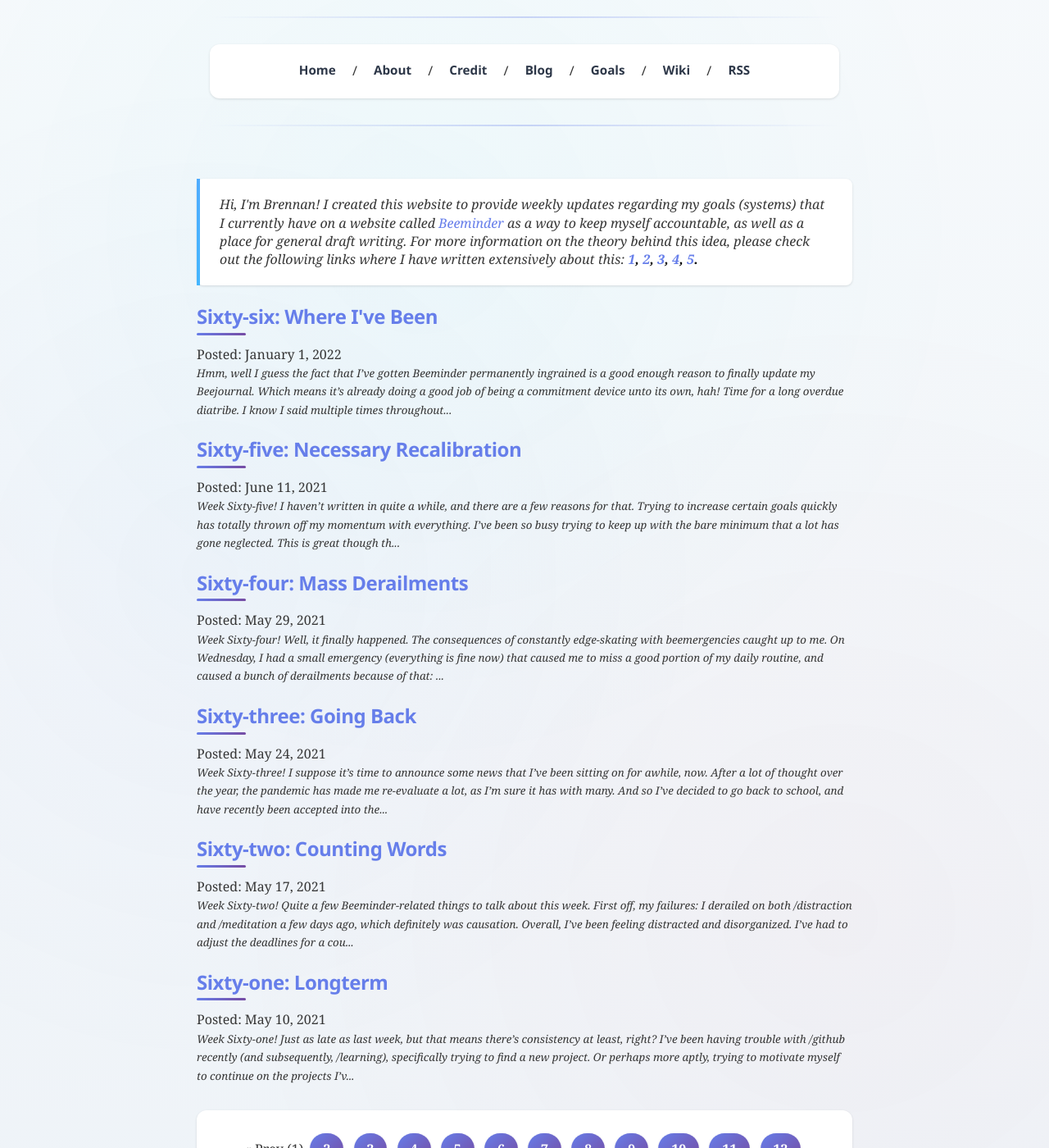
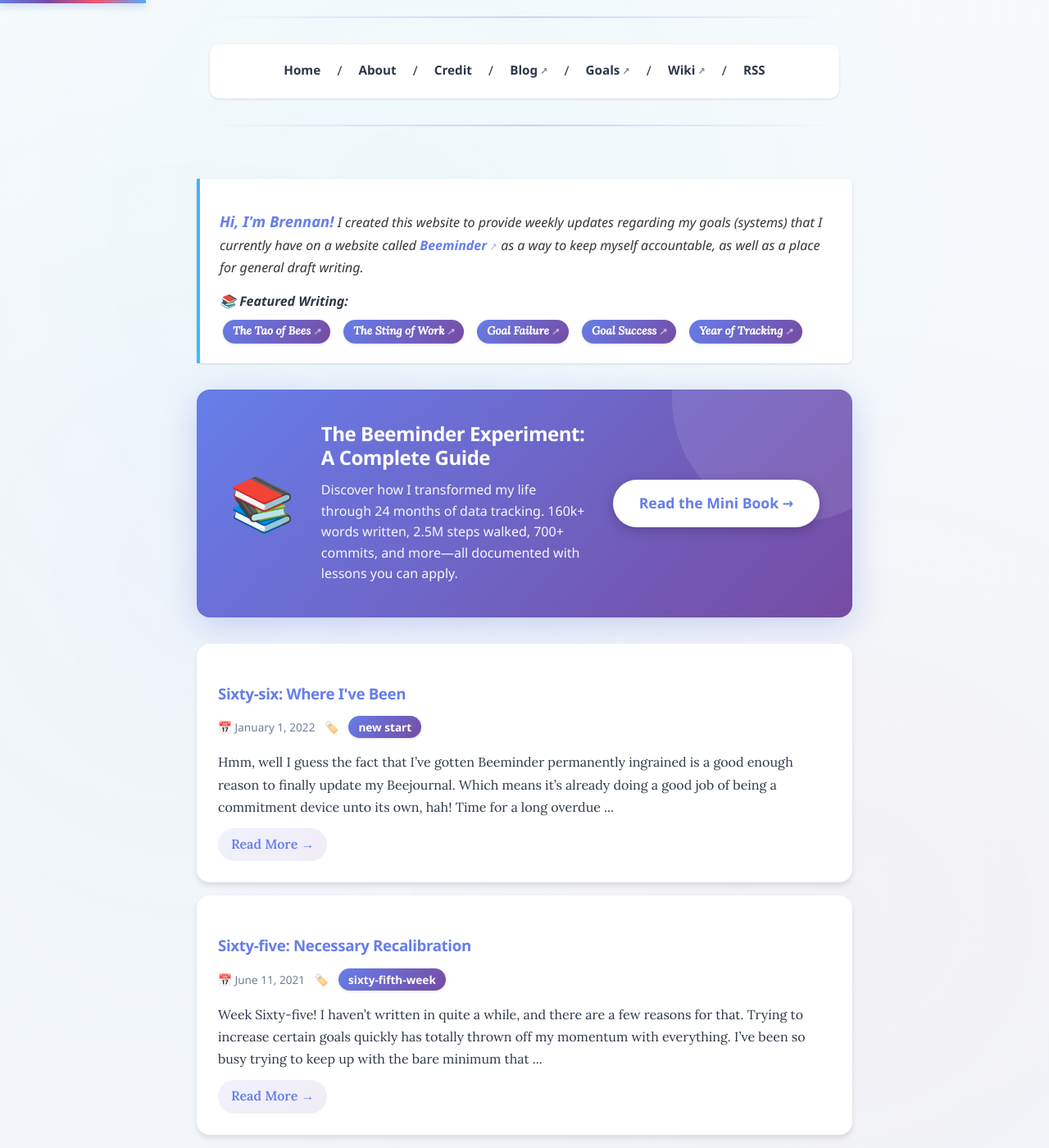
Before and after one commit to brennanbrown/journalbar, a Jekyll site: the page built from index.html, in a window 1280 px wide and 1400 px high, scrolled down 278 px. Shown: the whole window at 82% size. Built offline with Jekyll 4.4.1, drawn with Linux system fonts in a browser that asks for light colours; the list of posts is cut into pages by our own code; some of the changed lines change nothing that is shown; some of the changed text lies outside the part shown.

Commit message:
Update layouts and templates with modern features and Google Fonts

```diff
--- a/_includes/google_analytics.html
+++ b/_includes/google_analytics.html
@@ -1,5 +1,9 @@
-<!-- Global site tag (gtag.js) - Google Analytics -->
-<script async src="https://www.googletagmanager.com/gtag/js?id=UA-54919711-3"></script>
+<!-- Google Analytics 4 -->
+<!-- Note: Replace UA-54919711-3 with your GA4 measurement ID (format: G-XXXXXXXXXX) -->
+<!-- Universal Analytics (UA-) has been sunset by Google as of July 1, 2023 -->
+<!-- To get your GA4 ID, visit: https://analytics.google.com/analytics/web/ -->
+{% if site.google_analytics %}
+<script async src="https://www.googletagmanager.com/gtag/js?id={{ site.google_analytics }}"></script>
 <script>
     window.dataLayer = window.dataLayer || [];
 
@@ -8,5 +12,6 @@
     }
     gtag("js", new Date());
 
-    gtag("config", "UA-54919711-3");
+    gtag("config", "{{ site.google_analytics }}");
 </script>
+{% endif %}
--- a/_includes/head.html
+++ b/_includes/head.html
@@ -2,11 +2,29 @@
     <meta charset="utf-8">
     <meta content="IE=edge" http-equiv="X-UA-Compatible">
     <meta content="width=device-width, initial-scale=1" name="viewport">
-    <link rel="stylesheet" href="https://cdn.jsdelivr.net/npm/water.css@2/out/light.css">
+
+    <!-- Security Headers -->
+    <meta http-equiv="X-Content-Type-Options" content="nosniff">
+    <meta http-equiv="X-Frame-Options" content="SAMEORIGIN">
+    <meta http-equiv="X-XSS-Protection" content="1; mode=block">
+    <meta name="referrer" content="strict-origin-when-cross-origin">
+
+    <!-- Google Fonts -->
+    <link rel="preconnect" href="https://fonts.googleapis.com">
+    <link rel="preconnect" href="https://fonts.gstatic.com" crossorigin>
+    <link href="https://fonts.googleapis.com/css2?family=Lora:ital,wght@0,400;0,500;0,600;0,700;1,400;1,500&display=swap" rel="stylesheet">
+
+    <!-- Stylesheets -->
+    <link rel="stylesheet" href="https://cdn.jsdelivr.net/npm/water.css@2/out/light.css" crossorigin="anonymous">
     <link href="/assets/main.css" rel="stylesheet">
     <link href="/assets/code.css" rel="stylesheet">
+    <link href="/assets/enhancements.css" rel="stylesheet">
+
+    <!-- SEO and Feed -->
     {%- seo -%}
     {%- feed_meta -%}
+
+    <!-- Analytics -->
     {%- if site.google_analytics -%}
     {%- include google_analytics.html -%}
     {%- endif -%}
--- a/_includes/header.html
+++ b/_includes/header.html
@@ -1,7 +1,7 @@
 <header>
     <h1 id="title">
         <a href="/">{{site.title}}</a>
-        —A Metasystem Experiment
+        <span style="font-weight: 400; font-size: 0.85em;">—A Metasystem Experiment</span>
     </h1>
     <p id=quote><mark><em>It gets easier. Every day it gets a little easier. But you gotta do it every day, that’s the hard
         part. But it does get easier.</mark> <br>—Bojack Horseman</em>
--- a/_includes/intro.html
+++ b/_includes/intro.html
@@ -1,11 +1,19 @@
-<p class="site-intro">Hi, I'm Brennan! I created this website to provide weekly updates regarding my goals (systems)
-    that I currently have on a website called <a href="http://beeminder.com/">Beeminder</a> as a way to keep myself
-    accountable, as well as a place for general draft writing. For more information on the theory behind this idea,
-    please check out the following links where I have written extensively about this:
-    <strong>
-        <a href=https://blog.beeminder.com/tao/>1</a>, <a href="https://blog.beeminder.com/tao2/">2</a>,
-        <a href="https://blog.brennanbrown.ca/goal-failure-bc3a39a0f418">3</a>,
-        <a href="https://blog.brennanbrown.ca/5-good-goals-ideas-and-why-86caddb33e70">4</a>,
-        <a href="https://www.linkedin.com/pulse/tracking-every-aspect-my-life-year-brennan-kenneth-brown">5</a>.
-    </strong>
-</p>
+<div class="site-intro reveal">
+    <p style="font-size: 1rem; line-height: 1.7; font-family: 'Segoe UI', Tahoma, Geneva, Verdana, sans-serif;">
+        <strong style="font-size: 1.15rem; color: #667eea;">Hi, I'm Brennan!</strong>
+        I created this website to provide weekly updates regarding my goals (systems) that I currently have on a website called
+        <a href="http://beeminder.com/" class="fancy-link"><strong>Beeminder</strong></a> as a way to keep myself accountable,
+        as well as a place for general draft writing.
+    </p>
+
+    <div style="margin-top: 1rem;">
+        <p style="font-weight: 600; margin-bottom: 0.5rem; color: #2d3748; font-family: 'Segoe UI', Tahoma, Geneva, Verdana, sans-serif;">📚 Featured Writing:</p>
+        <div style="display: flex; flex-wrap: wrap; gap: 0.5rem;">
+            <a href="https://blog.beeminder.com/tao/" class="badge">The Tao of Bees</a>
+            <a href="https://blog.beeminder.com/tao2/" class="badge">The Sting of Work</a>
+            <a href="https://blog.brennanbrown.ca/goal-failure-bc3a39a0f418" class="badge">Goal Failure</a>
+            <a href="https://blog.brennanbrown.ca/5-good-goals-ideas-and-why-86caddb33e70" class="badge">Goal Success</a>
+            <a href="https://www.linkedin.com/pulse/tracking-every-aspect-my-life-year-brennan-kenneth-brown" class="badge">Year of Tracking</a>
+        </div>
+    </div>
+</div>
--- a/_layouts/default.html
+++ b/_layouts/default.html
@@ -17,6 +17,9 @@
 
     {%- include footer.html -%}
     </div>
+
+    <!-- Modern JavaScript Features -->
+    <script src="/assets/modern.js"></script>
 </body>
 
 </html>
--- a/_layouts/home.html
+++ b/_layouts/home.html
@@ -4,6 +4,19 @@ layout: default
 
 <div>
     {%- include intro.html -%}
+
+    <!-- Mini Book CTA -->
+    <div class="minibook-cta">
+        <div class="minibook-cta-content">
+            <div class="minibook-cta-icon">📚</div>
+            <div class="minibook-cta-text">
+                <h3>The Beeminder Experiment: A Complete Guide</h3>
+                <p>Discover how I transformed my life through 24 months of data tracking. 160k+ words written, 2.5M steps walked, 700+ commits, and more—all documented with lessons you can apply.</p>
+            </div>
+            <a href="/minibook/" class="minibook-cta-button">Read the Mini Book →</a>
+        </div>
+    </div>
+
     {{ content }}
 
     {% if site.paginate %}
@@ -16,18 +29,32 @@ layout: default
         {%- assign date_format = site.minima.date_format | default: "%B %-d, %Y" -%}
         {%- for post in posts -%}
 
-            <h2>
-                <a href="{{ post.url | relative_url }}">
-                    {{ post.title | escape }}
+            <article class="post-card reveal">
+                <h3>
+                    <a href="{{ post.url | relative_url }}" style="text-decoration: none;">
+                        {{ post.title | escape }}
+                    </a>
+                </h3>
+
+                <div class="post-meta">
+                    <span>📅 {{ post.date | date: date_format }}</span>
+                    {% if post.tags.size > 0 %}
+                        <span>🏷️
+                            {% for tag in post.tags limit:3 %}
+                                <span class="tag">{{ tag }}</span>
+                            {% endfor %}
+                        </span>
+                    {% endif %}
+                </div>
+
+                <div class="post-excerpt">
+                    {{ post.content | strip_html | escape | truncate: 250 }}
+                </div>
+
+                <a href="{{ post.url | relative_url }}" class="read-more">
+                    Read More →
                 </a>
-            </h2>
-            <span>Posted:
-                {{ post.date | date: date_format }}
-            </span>
-            <br/>
-            <small>
-                <em>{{ post.content | strip_html | escape | truncate: 300}}</em>
-            </small>
+            </article>
 
         {%- endfor -%}
 
--- /dev/null
+++ b/assets/modern.js
@@ -0,0 +1,300 @@
+/**
+ * Modern Interactive Features for Journal.Kim
+ * Updated: October 2025
+ */
+
+// Smooth scroll progress indicator
+function updateScrollProgress() {
+    const scrollProgress = document.querySelector('.scroll-progress');
+    if (!scrollProgress) return;
+
+    const windowHeight = window.innerHeight;
+    const documentHeight = document.documentElement.scrollHeight;
+    const scrollTop = window.pageYOffset || document.documentElement.scrollTop;
+    const scrollPercentage = (scrollTop / (documentHeight - windowHeight)) * 100;
+
+    scrollProgress.style.width = scrollPercentage + '%';
+}
+
+// Scroll to top button
+function initScrollToTop() {
+    const scrollBtn = document.querySelector('.scroll-to-top');
+    if (!scrollBtn) return;
+
+    window.addEventListener('scroll', () => {
+        if (window.pageYOffset > 300) {
+            scrollBtn.classList.add('visible');
+        } else {
+            scrollBtn.classList.remove('visible');
+        }
+    });
+
+    scrollBtn.addEventListener('click', () => {
+        window.scrollTo({
+            top: 0,
+            behavior: 'smooth'
+        });
+    });
+}
+
+// Reveal on scroll animation - DISABLED for less animation
+function initRevealOnScroll() {
+    // Immediately show all reveal elements without animation
+    const reveals = document.querySelectorAll('.reveal');
+    reveals.forEach(element => {
+        element.classList.add('active');
+    });
+}
+
+// Add smooth scroll behavior to all anchor links
+function initSmoothScroll() {
+    document.querySelectorAll('a[href^="#"]').forEach(anchor => {
+        anchor.addEventListener('click', function(e) {
+            const href = this.getAttribute('href');
+            if (href === '#') return;
+
+            e.preventDefault();
+            const target = document.querySelector(href);
+
+            if (target) {
+                target.scrollIntoView({
+                    behavior: 'smooth',
+                    block: 'start'
+                });
+            }
+        });
+    });
+}
+
+// Add reading time estimate
+function addReadingTime() {
+    const article = document.querySelector('.post');
+    if (!article) return;
+
+    const text = article.textContent;
+    const wordsPerMinute = 200;
+    const wordCount = text.trim().split(/\s+/).length;
+    const readingTime = Math.ceil(wordCount / wordsPerMinute);
+
+    const header = article.querySelector('header');
+    if (header) {
+        const readingTimeEl = document.createElement('div');
+        readingTimeEl.className = 'reading-time';
+        readingTimeEl.innerHTML = `<span style="color: #718096; font-size: 0.9rem;">📖 ${readingTime} min read</span>`;
+        header.appendChild(readingTimeEl);
+    }
+}
+
+// Add copy button to code blocks
+function addCopyButtons() {
+    const codeBlocks = document.querySelectorAll('.highlight');
+
+    codeBlocks.forEach(block => {
+        const button = document.createElement('button');
+        button.className = 'copy-button';
+        button.innerHTML = '📋 Copy';
+        button.style.cssText = `
+            position: absolute;
+            top: 10px;
+            right: 10px;
+            background: linear-gradient(135deg, #667eea, #764ba2);
+            color: white;
+            border: none;
+            padding: 0.5rem 1rem;
+            border-radius: 6px;
+            cursor: pointer;
+            font-size: 0.85rem;
+            font-weight: 600;
+            transition: all 0.3s ease;
+            box-shadow: 0 2px 10px rgba(0,0,0,0.2);
+        `;
+
+        block.style.position = 'relative';
+
+        button.addEventListener('click', async () => {
+            const code = block.querySelector('code, pre').textContent;
+
+            try {
+                await navigator.clipboard.writeText(code);
+                button.innerHTML = '✓ Copied!';
+                button.style.background = 'linear-gradient(135deg, #43e97b, #38f9d7)';
+
+                setTimeout(() => {
+                    button.innerHTML = '📋 Copy';
+                    button.style.background = 'linear-gradient(135deg, #667eea, #764ba2)';
+                }, 2000);
+            } catch (err) {
+                console.error('Failed to copy:', err);
+                button.innerHTML = '✗ Failed';
+            }
+        });
+
+        button.addEventListener('mouseenter', () => {
+            button.style.transform = 'scale(1.05)';
+            button.style.boxShadow = '0 4px 15px rgba(102, 126, 234, 0.4)';
+        });
+
+        button.addEventListener('mouseleave', () => {
+            button.style.transform = 'scale(1)';
+            button.style.boxShadow = '0 2px 10px rgba(0,0,0,0.2)';
+        });
+
+        block.appendChild(button);
+    });
+}
+
+// Enhance external links
+function enhanceExternalLinks() {
+    const links = document.querySelectorAll('a[href^="http"]');
+
+    links.forEach(link => {
+        if (!link.hostname.includes(window.location.hostname)) {
+            link.setAttribute('target', '_blank');
+            link.setAttribute('rel', 'noopener noreferrer');
+
+            // Add external link icon
+            const icon = document.createElement('span');
+            icon.innerHTML = ' ↗';
+            icon.style.cssText = 'font-size: 0.8em; opacity: 0.6;';
+            link.appendChild(icon);
+        }
+    });
+}
+
+// Add table of contents for long posts
+function addTableOfContents() {
+    const article = document.querySelector('.post');
+    if (!article) return;
+
+    const headings = article.querySelectorAll('h2, h3');
+    if (headings.length < 3) return; // Only add TOC if there are enough headings
+
+    const toc = document.createElement('div');
+    toc.className = 'table-of-contents';
+    toc.style.cssText = `
+        background: white;
+        padding: 1.5rem;
+        margin: 2rem 0;
+        border-radius: 12px;
+        box-shadow: 0 4px 6px rgba(0,0,0,0.1);
+        border-left: 4px solid;
+        border-image: linear-gradient(135deg, #667eea, #764ba2) 1;
+    `;
+
+    const title = document.createElement('h3');
+    title.textContent = '📑 Table of Contents';
+    title.style.cssText = 'margin-top: 0; color: #2d3748;';
+    toc.appendChild(title);
+
+    const list = document.createElement('ul');
+    list.style.cssText = 'list-style: none; padding-left: 0;';
+
+    headings.forEach((heading, index) => {
+        const id = `heading-${index}`;
+        heading.id = id;
+
+        const li = document.createElement('li');
+        li.style.cssText = `
+            margin: 0.5rem 0;
+            ${heading.tagName === 'H3' ? 'padding-left: 1.5rem;' : ''}
+        `;
+
+        const link = document.createElement('a');
+        link.href = `#${id}`;
+        link.textContent = heading.textContent;
+        link.style.cssText = 'color: #667eea; text-decoration: none; transition: all 0.3s;';
+
+        link.addEventListener('mouseenter', () => {
+            link.style.transform = 'translateX(5px)';
+            link.style.color = '#764ba2';
+        });
+
+        link.addEventListener('mouseleave', () => {
+            link.style.transform = 'translateX(0)';
+            link.style.color = '#667eea';
+        });
+
+        li.appendChild(link);
+        list.appendChild(li);
+    });
+
+    toc.appendChild(list);
+
+    // Insert TOC after the first paragraph
+    const firstParagraph = article.querySelector('p');
+    if (firstParagraph) {
+        firstParagraph.after(toc);
+    }
+}
+
+// Lazy load images
+function initLazyLoading() {
+    const images = document.querySelectorAll('img[data-src]');
+
+    const imageObserver = new IntersectionObserver((entries, observer) => {
+        entries.forEach(entry => {
+            if (entry.isIntersecting) {
+                const img = entry.target;
+                img.src = img.dataset.src;
+                img.removeAttribute('data-src');
+                observer.unobserve(img);
+            }
+        });
+    });
+
+    images.forEach(img => imageObserver.observe(img));
+}
+
+// Initialize all features when DOM is ready
+document.addEventListener('DOMContentLoaded', () => {
+    // Create scroll progress bar
+    const progressBar = document.createElement('div');
+    progressBar.className = 'scroll-progress';
+    document.body.prepend(progressBar);
+
+    // Create scroll to top button
+    const scrollBtn = document.createElement('div');
+    scrollBtn.className = 'scroll-to-top';
+    document.body.appendChild(scrollBtn);
+
+    // Initialize all features
+    updateScrollProgress();
+    initScrollToTop();
+    initRevealOnScroll();
+    initSmoothScroll();
+    addReadingTime();
+    addCopyButtons();
+    enhanceExternalLinks();
+    addTableOfContents();
+    initLazyLoading();
+
+    // Update scroll progress on scroll
+    window.addEventListener('scroll', updateScrollProgress);
+
+    // Add hover effect to all images
+    document.querySelectorAll('.post img').forEach(img => {
+        img.style.cursor = 'pointer';
+        img.addEventListener('click', () => {
+            window.open(img.src, '_blank');
+        });
+    });
+});
+
+// Add keyboard shortcuts
+document.addEventListener('keydown', (e) => {
+    // Press 'T' to scroll to top
+    if (e.key === 't' || e.key === 'T') {
+        if (!e.target.matches('input, textarea')) {
+            window.scrollTo({ top: 0, behavior: 'smooth' });
+        }
+    }
+
+    // Press 'B' to scroll to bottom
+    if (e.key === 'b' || e.key === 'B') {
+        if (!e.target.matches('input, textarea')) {
+            window.scrollTo({ top: document.body.scrollHeight, behavior: 'smooth' });
+        }
+    }
+});
+
+console.log('🎨 Modern Journal.Kim loaded successfully!');
```
